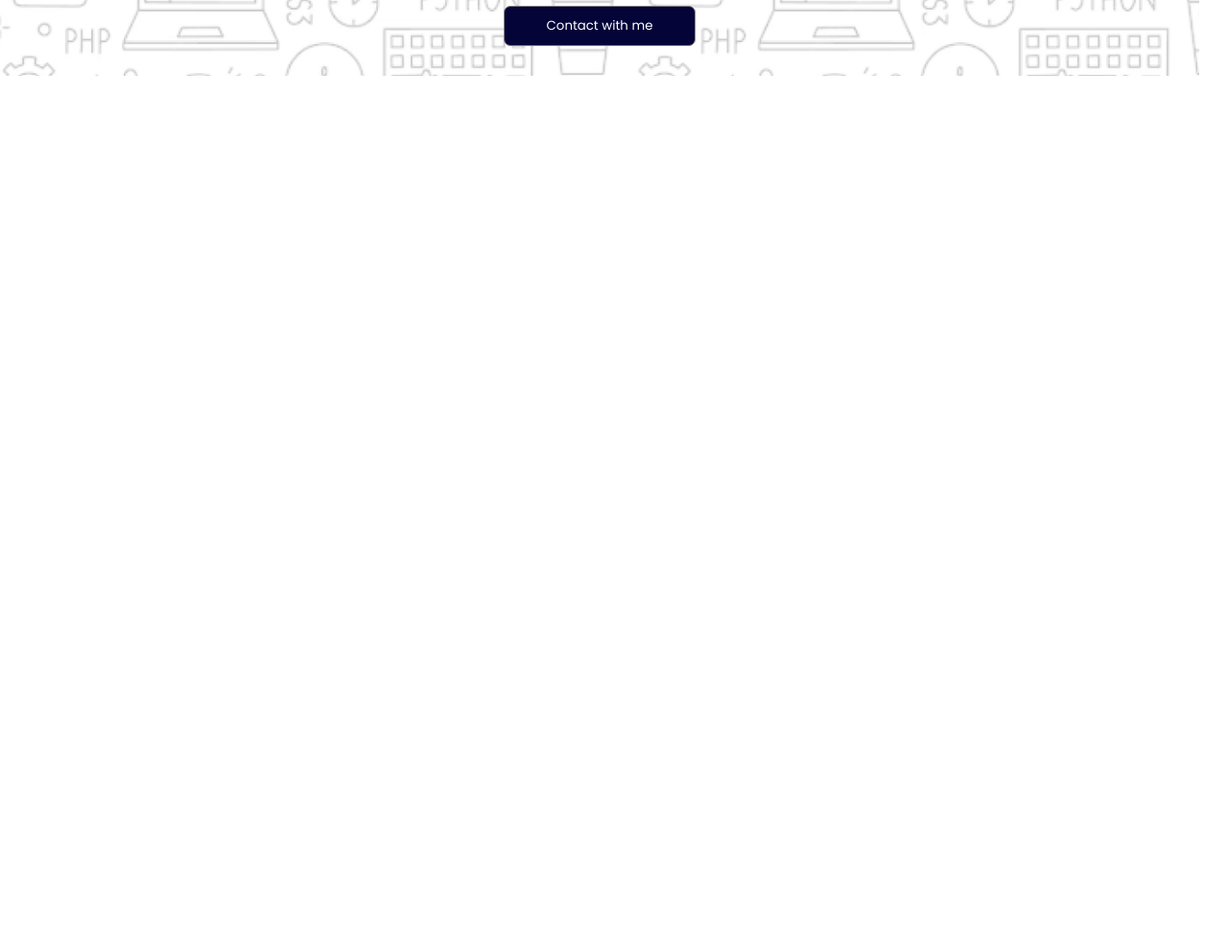
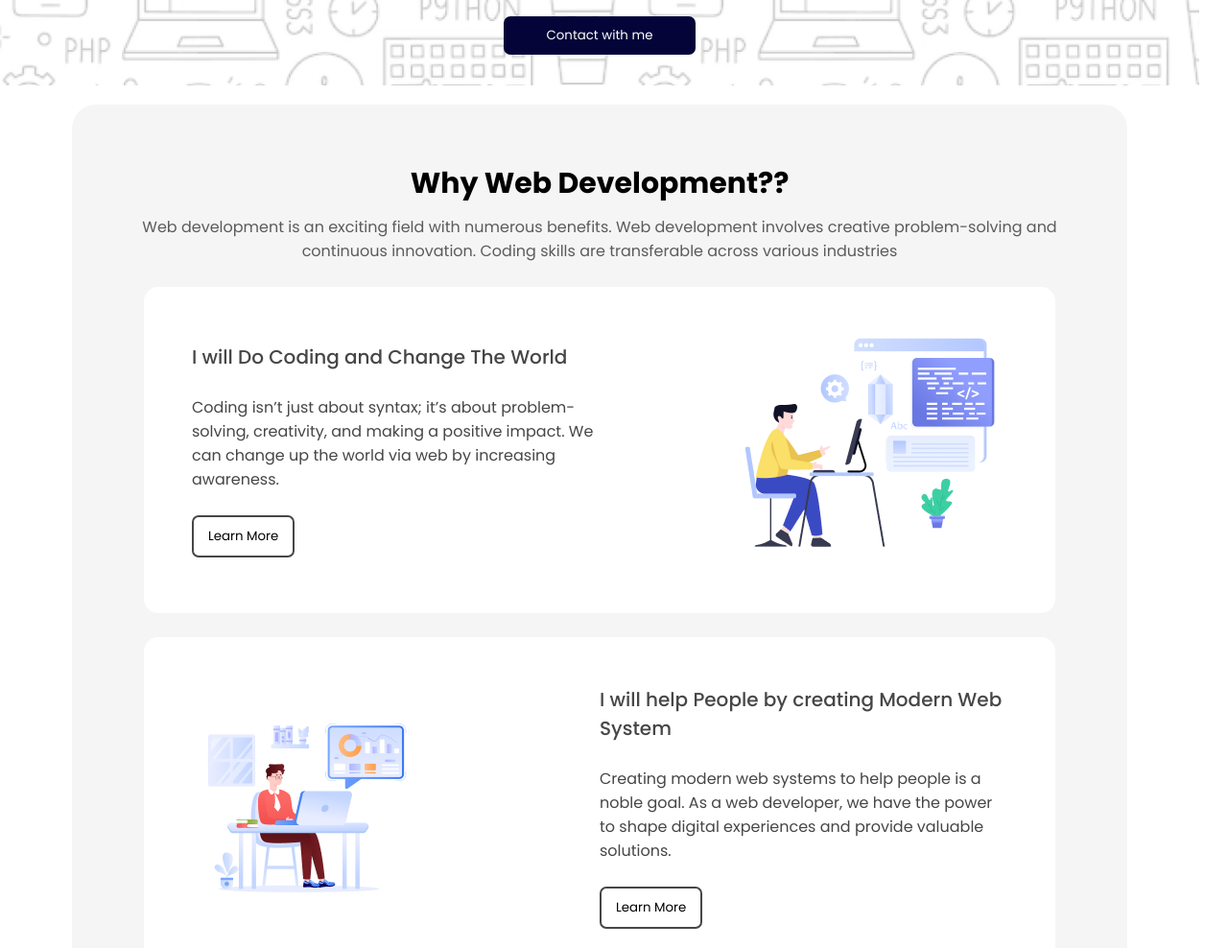
Before and after one commit to shakil200409/Web-Development-Journey, a plain HTML site: page index.html in a window 1280 px wide. Shown: the part 593-1581 px from the top of the page at 96% size. Before the commit the page ends 800 px from the top, so only its background shows below. Drawn offline with Linux system fonts and the light colour scheme.

Commit message:
Why Web Development?- Article Added

```diff
--- a/index.html
+++ b/index.html
@@ -16,6 +16,7 @@
     </header>
     <main>
         <section class="container">
+            <!-- Banner page (BAckground Image) -->
             <div class="banner">
                 <div class="banner-img">
                     <img src="assets/Group.png" alt="">
@@ -26,8 +27,52 @@
                 <button class="banner-btn"><a href="#">Contact with me</a></button>
                 </div>
             </div>
+
+            <!-- Why Web Development?? -->
             <article class="article">
+                <!-- Article-Intro-Texts -->
+                <section class="article-intro">
+                    <h3>Why Web Development??</h3>
+                    <p>Web development is an exciting field with numerous benefits.  Web development involves creative problem-solving and continuous innovation. Coding skills are transferable across various industries</p>
+                </section>
 
+                <!-- Article Box-01 -->
+                <section class="article-box">
+                    <div class="article-text">
+                        <h5>I will Do Coding and Change The World</h5>
+                        <p>Coding isn’t just about syntax; it’s about problem-solving, creativity, and making a positive impact. We can change up the world via web by increasing awareness.</p>
+                        <button class="article-btn"><a href="https://www.nextacademy.com/blog/12-ways-can-change-world-code/" target="_blank">Learn More</a></button>
+                    </div>
+                    <div class="article-img">
+                        <img src="assets/Layer_1.png" alt="">
+                    </div>
+                </section>
+
+                <!-- Article Box-02 -->
+                <section class="article-box">
+                    <div class="even-article article-img">
+                        <img src="assets/Group-3.png" alt="">
+                    </div>
+                    <div class="article-text">
+                        <h5>I will help People by creating Modern Web System</h5>
+                        <p>Creating modern web systems to help people is a noble goal. As a web developer, we have the power to shape digital experiences and provide valuable solutions.</p>
+                        <button class="article-btn"><a href="https://medium.com/geekculture/how-modern-web-applications-are-made-today-514ff5fc8506" target="_blank">Learn More</a></button>
+                    </div>
+
+                </section>
+
+                <!-- Arcile box-03 -->
+                <section class="article-box">
+                    <div class="article-text">
+                        <h5>Web developers can work in many types of companies</h5>
+                        <p>In the modern world, every single comapanies has there own websites, softwares and servers for controlling every works and maintaining all kind of progress of employees & consumers. If a company need to build the software or website, they need to hire an web developer.
+                        </p>
+                        <button class="article-btn"><a href="https://www.nobledesktop.com/learn/web-development/industries-and-professions" target="_blank">Learn More</a></button>
+                    </div>
+                    <div class="article-img">
+                        <img src="assets/Group-4.png" alt="">
+                    </div>
+                </section>
             </article>
         </section>
     </main>
--- a/style.css
+++ b/style.css
@@ -3,20 +3,21 @@
 *{
     margin: 0;
     padding: 0;
-    width: 1250px;
     text-decoration: none;
     color: black;
     font-family: "Poppins", sans-serif;
+}
+body{
+    width: 1250px;
 }
 
 /* Header Part */
 .navbar{
     display: flex;
-    justify-content: space-evenly;
-    width: 90%;
+    justify-content: space-between;
+    width: 85%;
     margin: 0 auto;
-    padding: 10px;
-    margin-top: 10px;
+    padding: 20px;
 }
 .nav-text{
     font-size: 20px;
@@ -64,12 +65,90 @@
     padding: 10px;
     width: 200px;
     border-radius: 7px;
-    border: 1px solid gray;
     background-color: rgb(4, 4, 57);
     margin-top: 20px;
+    border: none;
 }
 .banner-btn a{
     color: white;
 }
+.banner-btn:hover{
+    padding: 10px;
+    width: 200px;
+    border-radius: 7px;
+    border: 1px solid gray;
+    background-color: rgb(0, 0, 255);
+    margin-top: 20px;
+}
+
 
 /* Article Part */
+
+.article{
+    width: 80%;
+    margin: 0 auto;
+    margin-top: 20px;
+    background-color: #f5f5f5;
+    text-align: center;
+    padding: 50px;
+    border-radius: 25px;
+}
+
+/* Article Intro */
+.article-intro{
+    width: 100%;
+    margin: 0 auto;
+}
+.article-intro h3{
+    font-size: 30px;
+    margin: 10px;
+}
+.article-intro p{
+    margin: 10px 0;
+    color: #5c5b5b;
+}
+
+/* Article Boxes */
+.article-box{
+    display: flex;
+    align-items: center;
+    padding: 50px;
+    background-color: white;
+    margin: 25px;
+    text-align: left;
+    border-radius: 15px;
+
+}
+.article-text{
+    width: 50%;
+
+}
+.article-box h5{
+    font-size: 20px;
+    font-weight: 500;
+    margin-bottom: 25px;
+    color: #464646;
+}
+.article-box p{
+    margin-bottom: 25px;
+    color: #464646;
+}
+.article-btn{
+    border: 2px solid #464646;
+    background-color: white;
+    padding: 10px 15px;
+    border-radius: 7px;
+}
+.article-img{
+    width: 50%;
+    display: flex;
+    align-items: center;
+    justify-content: end;
+}
+
+/* Code for Artcile box 2 (Image on the right side) */
+.even-article{
+    display: flex;
+    justify-content: start;
+    align-items: center;
+}
```
